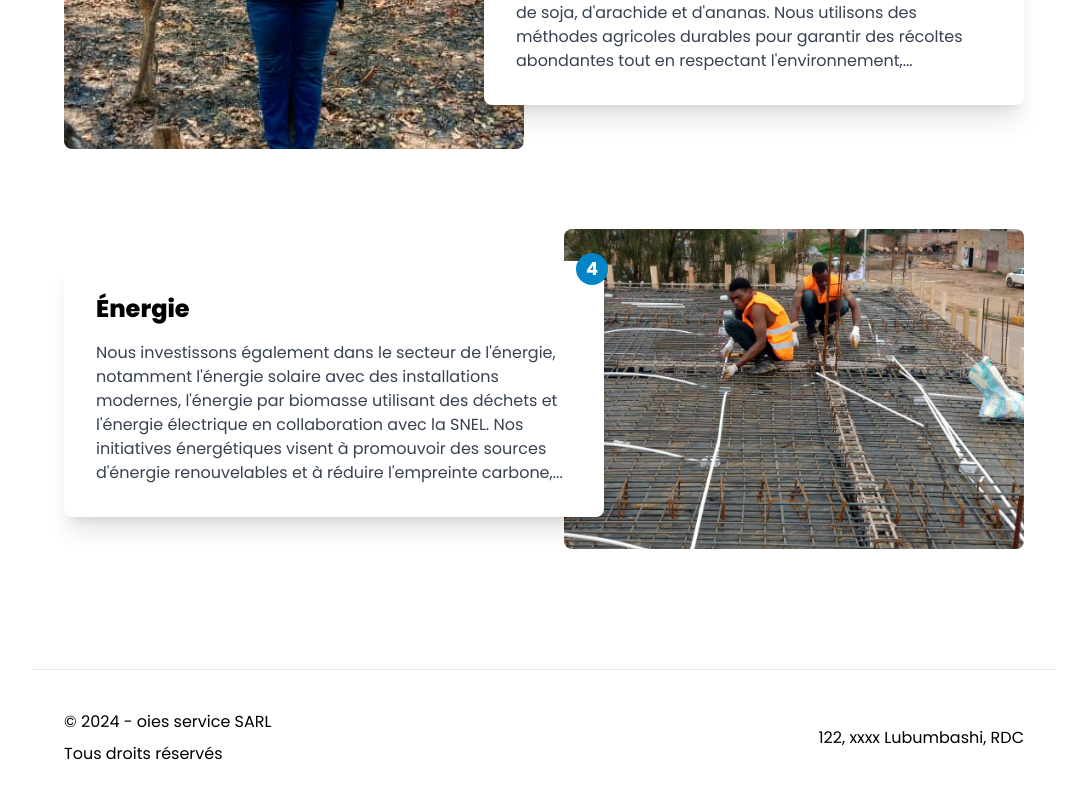
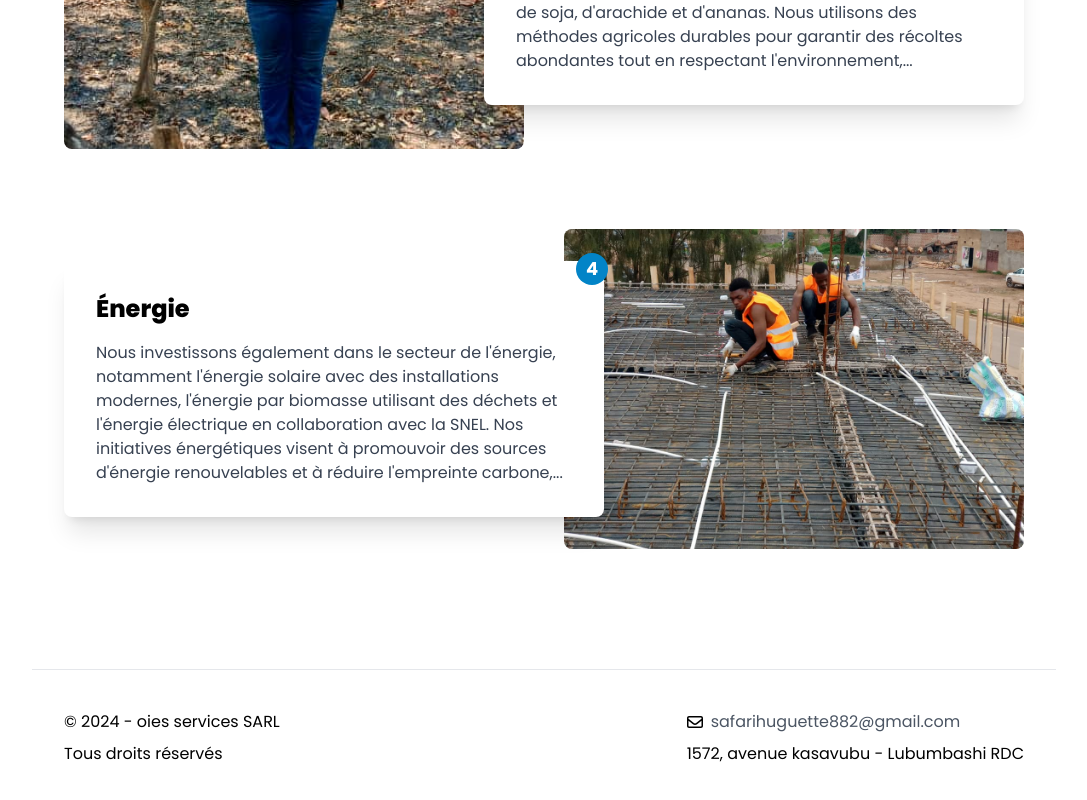
Before and after one commit to musanzi/oies-services, an Angular app: page / in a window 1280 px wide. Shown: the part 3421-4221 px from the top of the page, without its empty margins (96-1183 px from the left). Built offline with nearby package versions, Linux system fonts and the light colour scheme.

Commit message:
chore: fix address and add email

```diff
--- a/src/app/shared/components/footer/footer.component.html
+++ b/src/app/shared/components/footer/footer.component.html
@@ -1,8 +1,22 @@
 <footer
   class="border-t py-10 px-8 max-w-screen-lg mx-auto flex flex-col items-start md:items-center justify-between md:flex-row gap-7">
   <div class="flex flex-col">
-    <p>&copy; 2024 - <a href="https://www.linkedin.com/in/abdelhakimboussaid/" target="_blank">oies service SARL</a></p>
+    <p>
+      &copy; 2024 - <a href="https://www.linkedin.com/in/abdelhakimboussaid/" target="_blank">oies services SARL</a>
+    </p>
     <p class="mt-2">Tous droits réservés</p>
   </div>
-  <h1>122, xxxx Lubumbashi, RDC</h1>
+
+  <div class="flex flex-col gap-2">
+    <a href="mailto:hugette@gmail.com" class="flex items-center gap-2">
+      <span class="fill-dark h-4 w-4">
+        <svg xmlns="http://www.w3.org/2000/svg" viewBox="0 0 512 512">
+          <path
+            d="M64 112c-8.8 0-16 7.2-16 16l0 22.1L220.5 291.7c20.7 17 50.4 17 71.1 0L464 150.1l0-22.1c0-8.8-7.2-16-16-16L64 112zM48 212.2L48 384c0 8.8 7.2 16 16 16l384 0c8.8 0 16-7.2 16-16l0-171.8L322 328.8c-38.4 31.5-93.7 31.5-132 0L48 212.2zM0 128C0 92.7 28.7 64 64 64l384 0c35.3 0 64 28.7 64 64l0 256c0 35.3-28.7 64-64 64L64 448c-35.3 0-64-28.7-64-64L0 128z" />
+        </svg>
+      </span>
+      <span class="text-gray-600">safarihuguette882&#64;gmail.com </span>
+    </a>
+    <h1>1572, avenue kasavubu - Lubumbashi RDC</h1>
+  </div>
 </footer>
```
